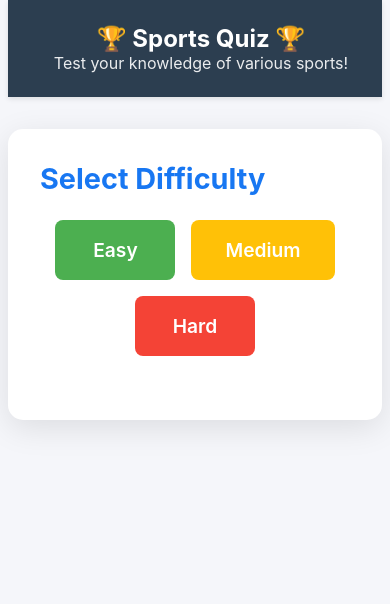
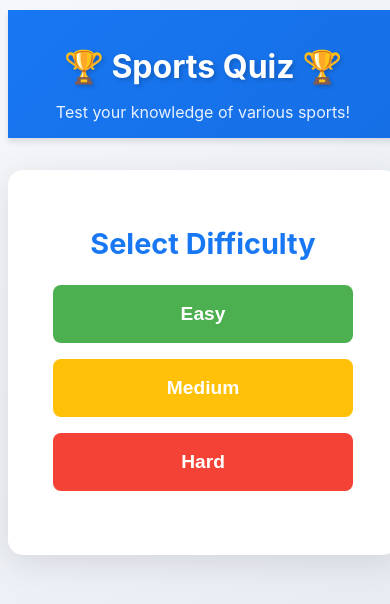
Before and after one commit to zrewt/curser-home, a React (Create React App) app: page / in a window 390 px wide. Shown: the top 604 px of the page. Built offline with nearby package versions, Linux system fonts and the light colour scheme.

Commit message:
Initial commit

```diff
--- a/src/App.css
+++ b/src/App.css
@@ -1,54 +1,18 @@
-* {
-  margin: 0;
+.App {
+  text-align: center;
+  min-height: 100vh;
+  background: linear-gradient(135deg, #f5f7fa 0%, #e4e8f0 100%);
+  color: #2c3e50;
   padding: 0;
-  box-sizing: border-box;
-}
-
-body {
-  font-family: -apple-system, BlinkMacSystemFont, 'Segoe UI', 'Roboto', 'Oxygen',
-    'Ubuntu', 'Cantarell', 'Fira Sans', 'Droid Sans', 'Helvetica Neue',
-    sans-serif;
-  -webkit-font-smoothing: antialiased;
-  -moz-osx-font-smoothing: grayscale;
-  background-color: #f5f6fa;
-}
-
-.App {
-  min-height: 100vh;
-  display: flex;
-  flex-direction: column;
-}
-
-.App-header {
-  background-color: #2c3e50;
-  padding: 1.5rem;
-  color: white;
-  text-align: center;
-  box-shadow: 0 2px 5px rgba(0, 0, 0, 0.1);
-}
-
-.App-header h1 {
-  font-size: 2rem;
-  margin: 0;
-}
-
-main {
-  flex: 1;
-  padding: 2rem 0;
-}
-
-button {
-  font-family: inherit;
-}
-
-@media (max-width: 768px) {
-  .App-header h1 {
-    font-size: 1.5rem;
-  }
-
-  main {
-    padding: 1rem;
-  }
+  font-family: 'Inter', -apple-system, BlinkMacSystemFont, 'Segoe UI', Roboto, Oxygen, Ubuntu, Cantarell, sans-serif;
+  overflow-y: scroll;
+  width: 100%;
+  -webkit-tap-highlight-color: transparent;
+  position: fixed;
+  top: 0;
+  left: 0;
+  right: 0;
+  bottom: 0;
 }
 
 /* Customize scrollbar */
@@ -74,6 +38,27 @@ button {
 /* Ensure content doesn't get hidden behind scrollbar */
 .App > * {
   padding-right: 12px;
+}
+
+.App-header {
+  background: linear-gradient(135deg, #1877f2 0%, #166fe5 100%);
+  padding: 1rem 1rem;
+  color: white;
+  box-shadow: 0 4px 6px rgba(0, 0, 0, 0.1);
+  margin-bottom: 1.5rem;
+  width: 100%;
+  box-sizing: border-box;
+  margin-left: 0;
+  margin-right: 0;
+  padding-left: 0;
+  padding-right: 0;
+}
+
+.App-header h1 {
+  font-size: 2rem;
+  margin-bottom: 0.25rem;
+  color: white;
+  text-shadow: 2px 2px 4px rgba(0, 0, 0, 0.2);
 }
 
 .subtitle {
@@ -307,6 +292,30 @@ button {
   box-shadow: 0 6px 16px rgba(24, 119, 242, 0.3);
 }
 
+@media (max-width: 768px) {
+  .App {
+    padding: 10px;
+  }
+
+  .App-header h1 {
+    font-size: 2rem;
+  }
+
+  .difficulty-buttons {
+    flex-direction: column;
+    align-items: center;
+  }
+
+  .difficulty-button {
+    width: 100%;
+    max-width: 300px;
+  }
+
+  .question-section {
+    padding: 1rem;
+  }
+}
+
 /* Add safe area insets for modern mobile browsers */
 @supports (padding: max(0px)) {
   .App {
```
